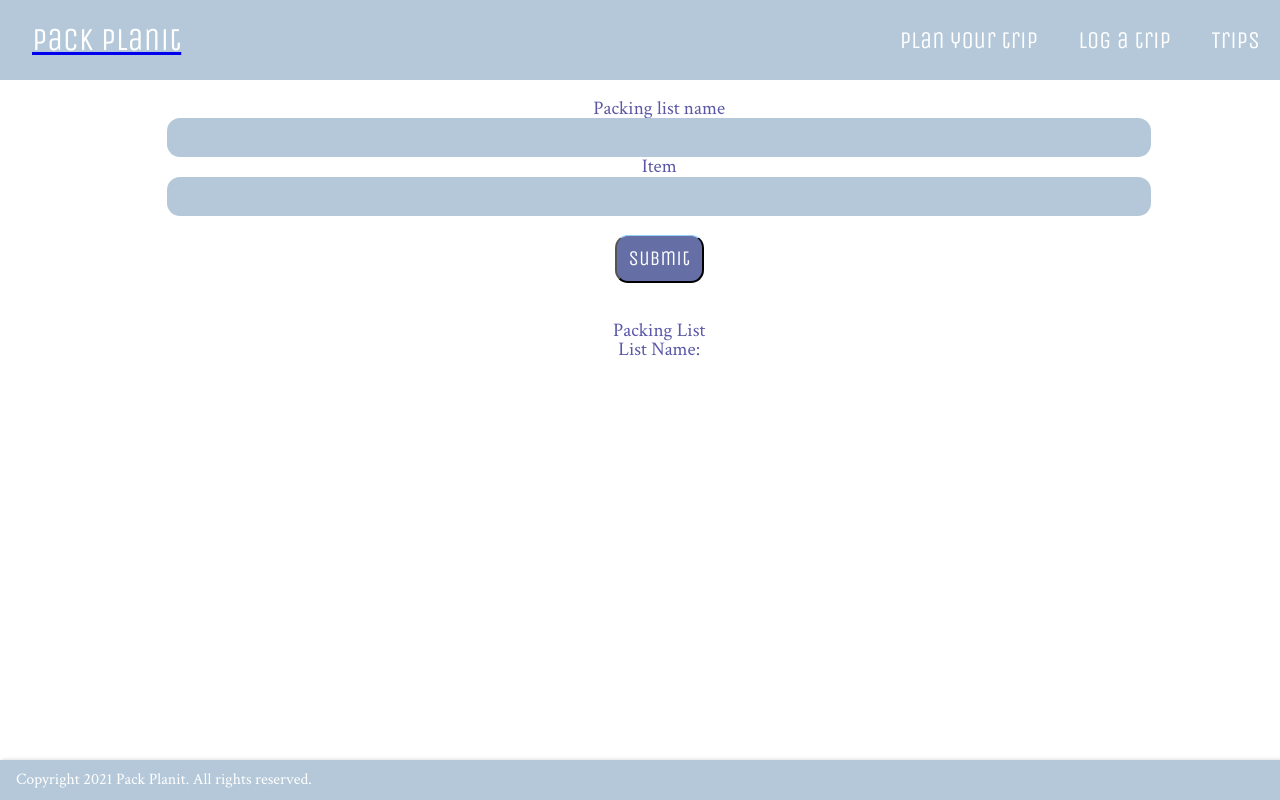
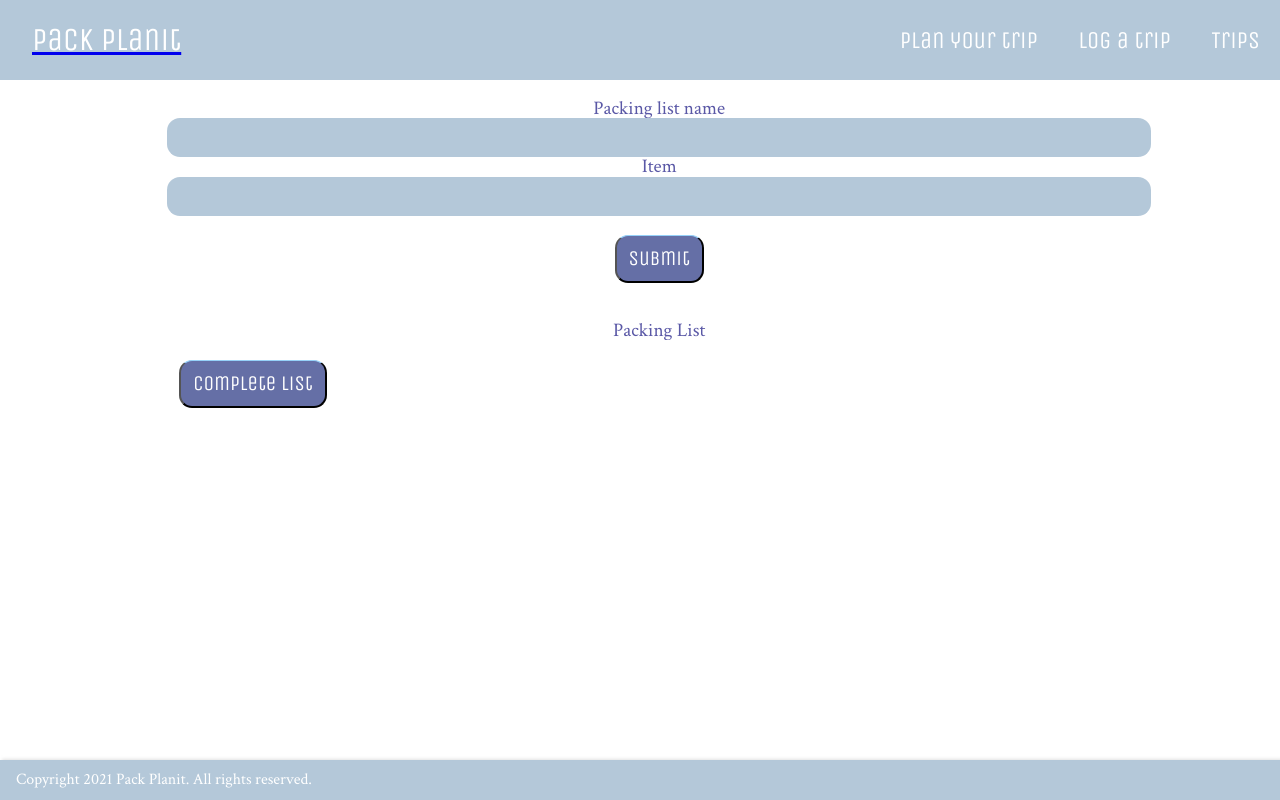
Before and after one commit to haleywarson/pack-planit, a React (Create React App) app in the folder pack-planit-frontend/: page /packit in a window 1280 px wide. Built offline with nearby package versions, Linux system fonts and the light colour scheme.

Commit message:
Button styling complete.

```diff
--- a/pack-planit-frontend/src/App.css
+++ b/pack-planit-frontend/src/App.css
@@ -206,15 +206,30 @@ header {
   width: 75%
 }
 
-/* || Colors */
+.log-it-container input[type=range] {
+  width: 60%;
+  background-color: #B4C8D9;
+}
 
-/*
-#5A58A6 bright purple
-#656FA6 muted purple
-#B4C8D9 light grey
-#049DBF teal
-#9FBFAA muted green
-*/
+.log-it-container input[type=range]{
+    -webkit-appearance: none;
+}
+
+.log-it-container input[type=range]::-webkit-slider-runnable-track {
+    height: .5em;
+    background: #B4C8D9;
+    border: none;
+}
+
+.log-it-container input[type=range]::-webkit-slider-thumb {
+    -webkit-appearance: none;
+    border: none;
+    height: 16px;
+    width: 16px;
+    border-radius: 50%;
+    background: #5A58A6;
+    margin-top: -4px;
+}
 
 .log-it-container input[type=submit]:hover {
    opacity: .7;
@@ -239,8 +254,8 @@ header {
   width: 100%;
   font-family: 'Crimson Text', serif;
   font-size: 1.2rem;
+  color: #5A58A6;
   padding: 1em;
-  color: #5A58A6;
 }
 
 .pack-it-list-container {
@@ -257,7 +272,26 @@ header {
 }
 
 .pack-it-list {
-    background-color: grey;
+    background-color: white;
+    padding: 1em;
+    width: 75%;
+}
+
+.pack-it-list button {
+  font-size: 1.3rem;
+  font-family: 'Unica One', cursive;
+  border-top: 1px solid #96d1f8;
+  background: #656FA6;
+  padding: 10px 12px;
+  border-radius: 13px;
+  text-decoration: none;
+  vertical-align: middle;
+  text-decoration: none;
+  color: white;
+}
+
+.pack-it-list button:hover {
+  opacity: .7;
 }
 
 .pack-it-container button, input[type=submit] {
--- a/pack-planit-frontend/src/Components/PackItList.js
+++ b/pack-planit-frontend/src/Components/PackItList.js
@@ -21,12 +21,13 @@ export default function PackItList(props) {
                 removeItem={props.removeItem}
             />
             </ul>
-            {/* <button
+
+            <button
                 className="create-list"
                 onClick={(event) => props.addList(event.target)}
             >
-            Add list
-            </button> */}
+            Complete list
+            </button>
         </div>
     );
 }
--- a/pack-planit-frontend/src/Components/PackItListContainer.js
+++ b/pack-planit-frontend/src/Components/PackItListContainer.js
@@ -7,7 +7,6 @@ export default function PackItListContainer(props) {
     return (
         <div className="pack-it-list-container">
             <h2>Packing List</h2>
-            <p>List Name: {props.listName}</p>
             <PackItList
                 listName={props.listName}
                 lists={props.lists}
```
